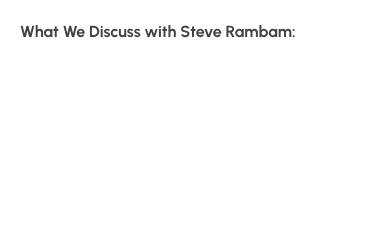
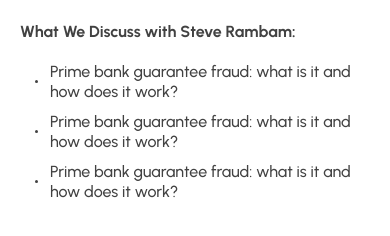
Before and after one commit to iamemmanuel-dev/BlockliPodcast, a React Native app: screen /PodcastDetailsScreen in a window 390 px wide. Shown: the part 446-682 px from the top of the page. Built offline with nearby package versions, Linux system fonts and the light colour scheme.

Commit message:
completed podcast-details screen

```diff
--- a/src/screens/PodcastDetails/index.js
+++ b/src/screens/PodcastDetails/index.js
@@ -1,4 +1,4 @@
-import { View, Text, Image } from 'react-native'
+import { View, Text, Image, ScrollView } from 'react-native'
 import React from 'react'
 import Screen from '../../utilities/Screen'
 import SafeArea from '../../utilities/SafeArea'
@@ -14,6 +14,7 @@
         <View style={styles.screen}>
           <ScreenTitleView title='Episode 200' />
 
+          <ScrollView>
             <View style={styles.podcastInfoContainer}>
               <View style={styles.podcastInfoSection}>
                 <View style={styles.podcastImageView}>
@@ -59,7 +60,20 @@
               <Text style={styles.whatWeDiscussedText}>
                 What We Discuss with Steve Rambam:
               </Text>
+
+              <View style={styles.listContainer}>
+                {[1, 2, 3].map((_, index) => (
+                  <View key={index} style={styles.list}>
+                    <View style={styles.listDot}></View>
+                    <Text style={styles.podcastDescription}>
+                      Prime bank guarantee fraud: what is it and how does it
+                      work?
+                    </Text>
                   </View>
+                ))}
+              </View>
+            </View>
+          </ScrollView>
         </View>
       </SafeArea>
     </Screen>
--- a/src/screens/PodcastDetails/styles.js
+++ b/src/screens/PodcastDetails/styles.js
@@ -91,4 +91,23 @@
     lineHeight: 20,
     color: theme.grey8,
   },
+
+  listDot: {
+    width: 3,
+    height: 3,
+    borderRadius: 100,
+    backgroundColor: theme.grey8,
+    marginRight: 12,
+  },
+
+  listContainer: {
+    marginVertical: 20,
+    marginLeft: 15,
+  },
+
+  list: {
+    flexDirection: 'row',
+    alignItems: 'center',
+    marginBottom: 10,
+  },
 })
```
Lines whose indentation alone changed are shown as unchanged.
